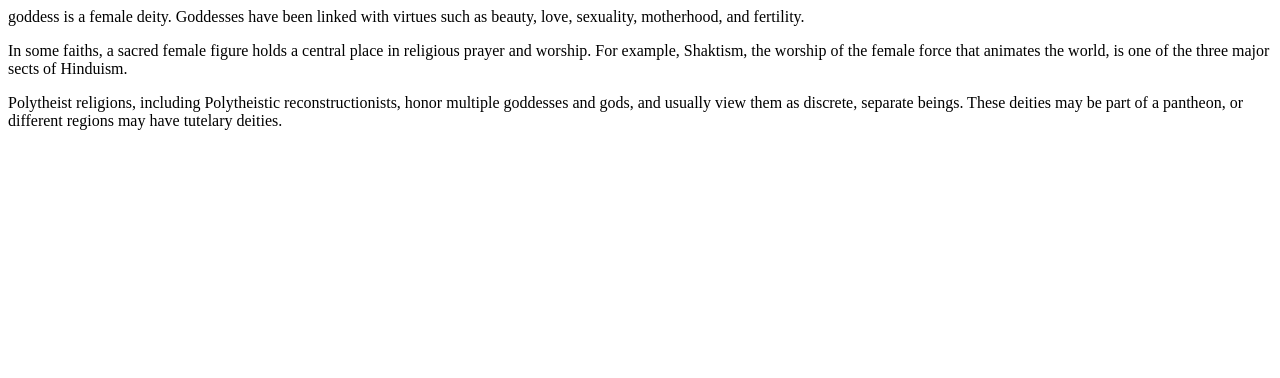
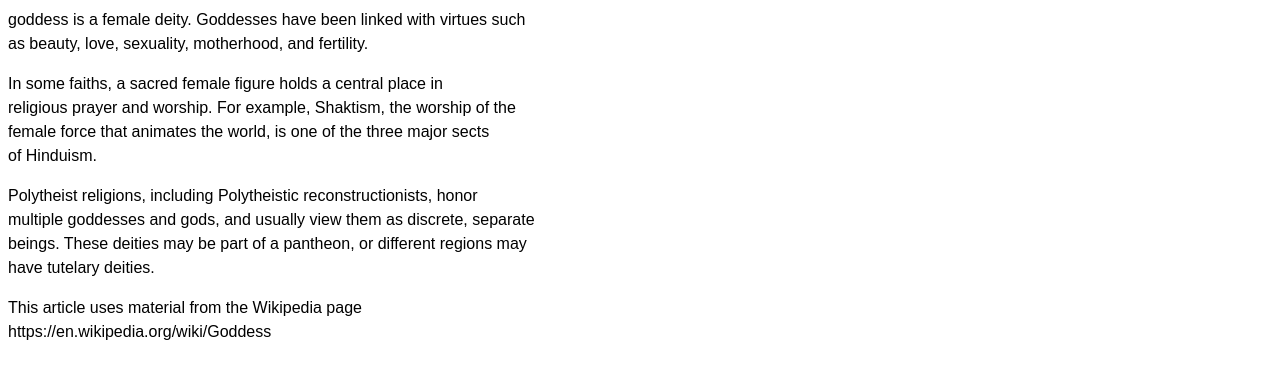
Before and after one commit to farnazmz/farnazmz.github.io, a plain HTML site: page index.html in a window 1280 px wide. Drawn offline with Linux system fonts and the light colour scheme.

Commit message:
Update index.html

```diff
--- a/index.html
+++ b/index.html
@@ -1,8 +1,16 @@
 <html>
-    <body>
-        <p>goddess is a female deity. Goddesses have been linked with virtues such as beauty, love, sexuality, motherhood, and fertility.</p>
-        <p>In some faiths, a sacred female figure holds a central place in religious prayer and worship. For example, Shaktism, the worship of the female force that animates the world, is one of the three major sects of Hinduism.</p>
-        <p>Polytheist religions, including Polytheistic reconstructionists, honor multiple goddesses and gods, and usually view them as discrete, separate beings. These deities may be part of a pantheon, or different regions may have tutelary deities.</p>
-
-    </body>
+<head>
+ <style>
+   p {
+     font: 100%/1.5 sans-serif;
+     max-width: 33em;
+   }
+ </style>
+</head>
+<body>
+ <p>goddess is a female deity. Goddesses have been linked with virtues such as beauty, love, sexuality, motherhood, and fertility.</p>
+ <p>In some faiths, a sacred female figure holds a central place in religious prayer and worship. For example, Shaktism, the worship of the female force that animates the world, is one of the three major sects of Hinduism.</p>
+ <p>Polytheist religions, including Polytheistic reconstructionists, honor multiple goddesses and gods, and usually view them as discrete, separate beings. These deities may be part of a pantheon, or different regions may have tutelary deities.</p>
+ <p>This article uses material from the Wikipedia page https://en.wikipedia.org/wiki/Goddess</p>
+</body>
 </html>
```
